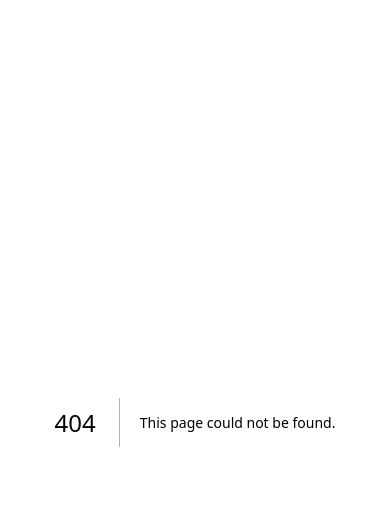
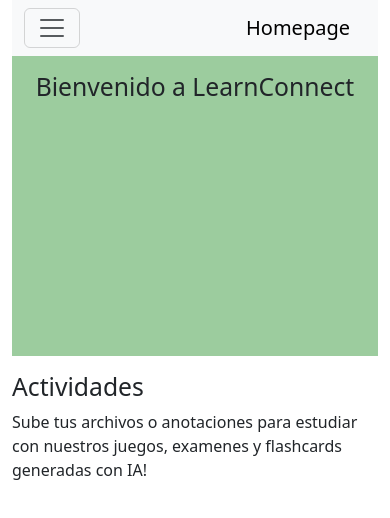
Before and after one commit to andreaortez/LearnConnectPrototipo, a Next.js app: page /HomePage in a window 390 px wide. Before the commit this address had no page. Shown: the top 518 px of the page. Built offline with nearby package versions, Linux system fonts and the light colour scheme.

Commit message:
responsive sidebar en homepage listo

```diff
--- /dev/null
+++ b/src/pages/HomePage.tsx
@@ -0,0 +1,57 @@
+import Link from "next/link";
+import { useEffect } from "react";
+import axios from 'axios';
+import { useRouter } from 'next/router';
+import Modal from './modals/modal'
+import SideBar from "./modals/SideBar";
+
+export default function HomePage (){
+    const router = useRouter();
+    useEffect(() => {
+        const initBootstrap = async () => {
+          await import('bootstrap');
+        };
+        initBootstrap();
+      }, []);
+
+    return (
+        <div className="container-fluid">
+
+        <div className="column">
+            <aside className="col-md-3 col-lg-3 sticky-top">
+                <SideBar />
+            </aside>
+            <main className="col-md-6 ms-sm-auto col-lg-9 px-md-4">
+                <nav id="home-header" className="navbar navbar-light bg-light d-md-none">
+                    <div className="container-fluid">
+                        <button className="navbar-toggler"
+                            type="button"
+                            data-bs-toggle="offcanvas"
+                            data-bs-target="#sidebarMenu"
+                            aria-controls="sidebarMenu"
+                            aria-expanded="false"
+                            aria-label="Toggle navigation"
+                            >
+                            <span className="navbar-toggler-icon"></span>
+                        </button>
+                    <span className="navbar-brand mb-0 h1">Homepage</span>
+                    </div>
+                </nav>
+                    <section id="landing" className="pt-3">
+                        <h2>Bienvenido a LearnConnect</h2>
+                    </section>
+                    <section id="Actividades" className="pt-3">
+                        <h2>Actividades</h2>
+                        <p>Sube tus archivos o anotaciones para estudiar con nuestros juegos, examenes y flashcards
+                            generadas con IA!
+                        </p>
+                    </section>
+
+
+            </main>
+
+        </div>
+    </div>
+    );
+
+};
--- a/src/pages/_app.tsx
+++ b/src/pages/_app.tsx
@@ -1,8 +1,13 @@
 import "@/styles/globals.css";
 import "@/styles/styles.css";
 import 'bootstrap/dist/css/bootstrap.min.css';
+import Script from 'next/script';
 import type { AppProps } from "next/app";
 
 export default function App({ Component, pageProps }: AppProps) {
+  <Script
+        src="https://cdn.jsdelivr.net/npm/bootstrap@5.3.3/dist/js/bootstrap.bundle.min.js"
+        strategy="afterInteractive"
+      />
   return <Component {...pageProps} />;
 }
--- /dev/null
+++ b/src/pages/modals/SideBar.tsx
@@ -0,0 +1,52 @@
+import React, { useState, useEffect } from 'react';
+import Image from "next/image";
+
+const Sidebar: React.FC = () => {
+    return (
+      <div
+        className="offcanvas offcanvas-start ${styles['custom-sidebar']}"
+        tabIndex={-1}
+        id="sidebarMenu"
+        aria-labelledby="sidebarMenuLabel">
+        <button
+            id='closeButton'
+            type="button"
+            className="btn-close d-md-none"
+            data-bs-dismiss="offcanvas"
+            aria-label="Close"
+            ></button>
+        <div className="offcanvas-header">
+          <div className="d-flex w-100">
+          <Image
+              src="/assets/logo.png"
+              alt="Logo"
+              width={250}
+              height={250}
+              priority
+            />
+          </div>
+        </div>
+        <div className="offcanvas-body">
+          <ul className="nav flex-column">
+            <li className="nav-item">
+              <a className="nav-link text-dark" href="#landing">Inicio</a>
+            </li>
+            <li className="nav-item">
+              <a className="nav-link text-dark" href="#actividades">Actividades</a>
+            </li>
+            <li className="nav-item">
+              <a className="nav-link text-dark" href="#perfil">Mi Perfil</a>
+            </li>
+            <li className="nav-item">
+              <a className="nav-link text-dark" href="#recursos">Recursos</a>
+            </li>
+            <li className="nav-item">
+              <a className="nav-link text-dark" href="/other-page.html">Other Page</a>
+            </li>
+          </ul>
+        </div>
+      </div>
+    );
+  };
+
+  export default Sidebar;
--- a/src/styles/globals.css
+++ b/src/styles/globals.css
@@ -39,4 +39,16 @@
   html {
     color-scheme: dark;
   }
+
+  @media (min-width: 768px) {
+    #mainContent {
+      margin-left: 25%;
+    }
+    #sidebarMenu {
+      position: fixed !important;
+      transform: none !important;
+      visibility: visible !important;
+    }
+  }
+
 }
--- a/src/styles/styles.css
+++ b/src/styles/styles.css
@@ -100,8 +100,8 @@
 }
 
 #logo span {
-    font-size: 25px;
-    font-weight: 400;
+    font-size: 200px;
+    font-weight: 800;
 }
 
 .back {
@@ -411,3 +411,31 @@
 .dropdown-item:hover {
     background-color: #f8f9fa;
 }
+
+.sidebar {
+    height: 100vh;
+    position: sticky;
+    top: 0;
+  }
+
+  #sidebarMenu {
+    background-color: #f7f7f7;
+    text-align: left;
+    font-family: 'Courier New', Courier, monospace;
+    font-size: large;
+    align-items: center;
+    padding: 12px;
+  }
+  #sidebarMenu button {
+    padding: 20px;
+    align-self: flex-end;
+  }
+  #landing {
+    background-color: #9ccc9e;
+    height: 300px;
+    text-align: center;
+    justify-items: center;
+  }
+  #home-header {
+    background-color: #f7f7f7 50%;
+  }
```
Also changed, not shown: package.json (+7 -4 lines), public/assets/logo.png (added), 1 other file (tests, documents, lock files or other folders).
